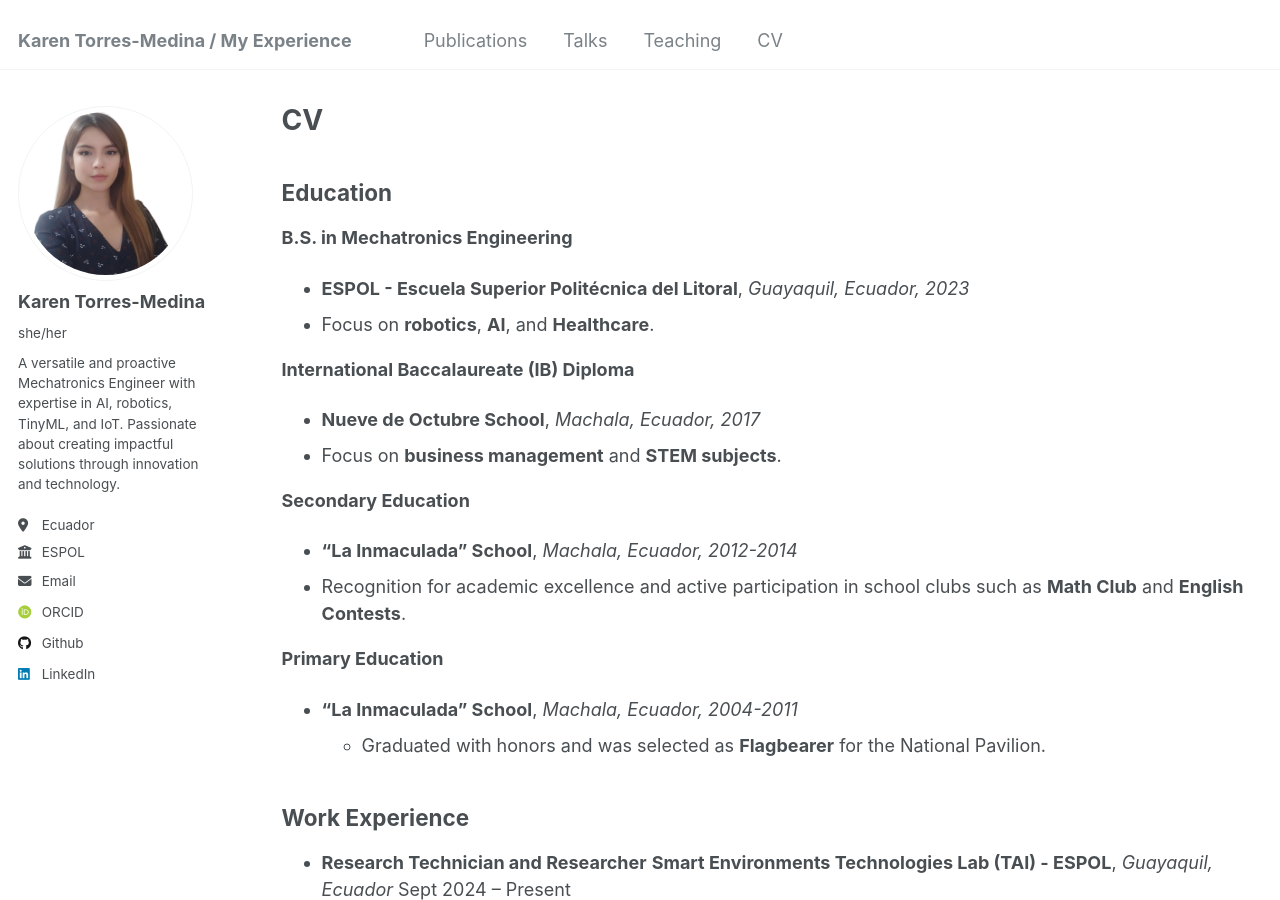
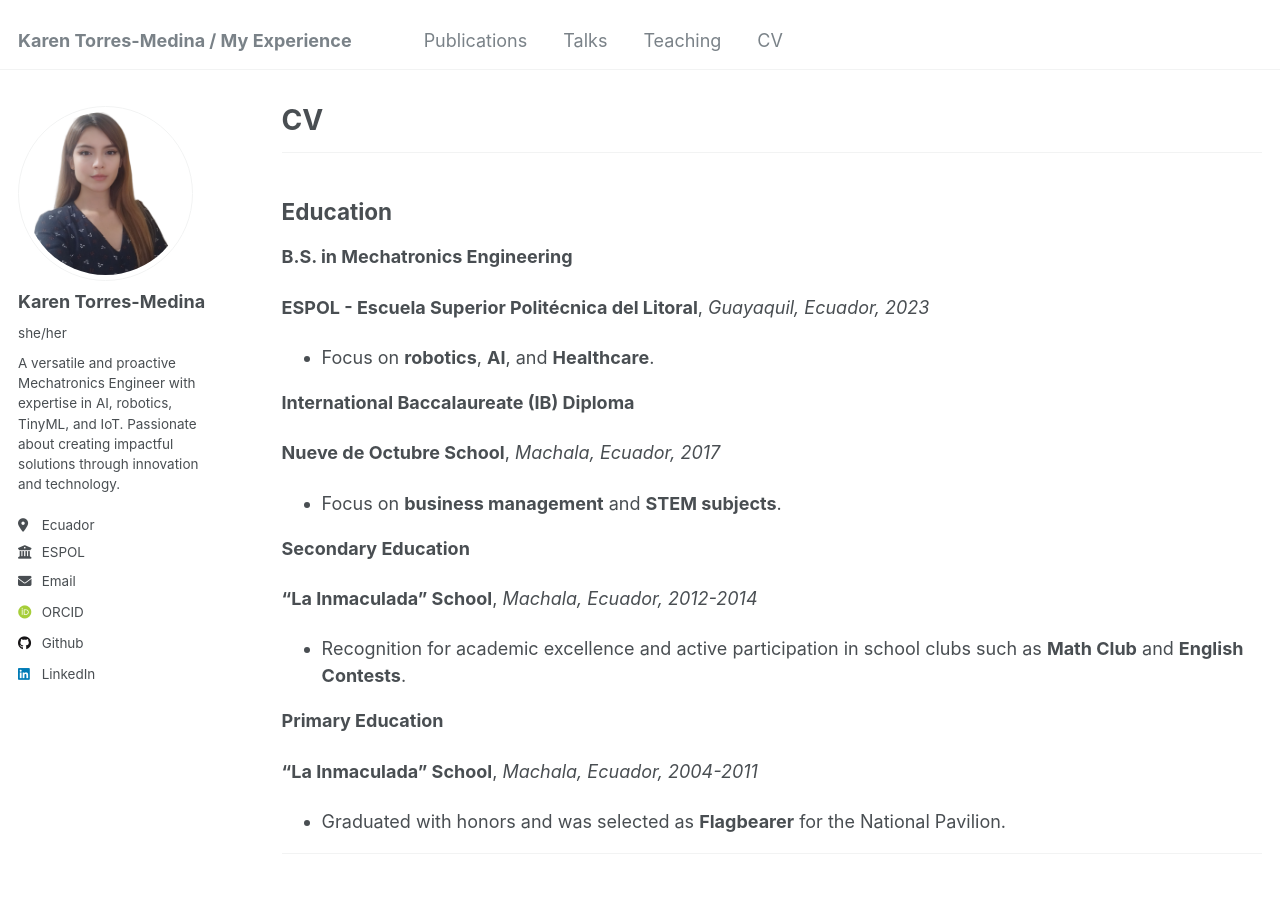
Before and after one commit to kttorres/experience, a Jekyll site: the page built from _pages/cv.md, in a window 1280 px wide and 900 px high. Built offline with Jekyll 4.4.1, drawn with Linux system fonts in a browser that asks for light colours; some web fonts are replaced.

Commit message:
Update cv.md

```diff
--- a/_pages/cv.md
+++ b/_pages/cv.md
@@ -9,28 +9,37 @@ redirect_from:
 
 {% include base_path %}
 
+---
+
 ## Education
 
 **B.S. in Mechatronics Engineering**
-  * **ESPOL - Escuela Superior Politécnica del Litoral**, *Guayaquil, Ecuador, 2023*
+
+**ESPOL - Escuela Superior Politécnica del Litoral**, *Guayaquil, Ecuador, 2023*
   * Focus on **robotics**, **AI**, and **Healthcare**.
 
 **International Baccalaureate (IB) Diploma**
-  * **Nueve de Octubre School**, *Machala, Ecuador, 2017*
+
+**Nueve de Octubre School**, *Machala, Ecuador, 2017*
   * Focus on **business management** and **STEM subjects**.
 
 **Secondary Education**
-  * **“La Inmaculada” School**, *Machala, Ecuador, 2012-2014*
+
+**“La Inmaculada” School**, *Machala, Ecuador, 2012-2014*
   * Recognition for academic excellence and active participation in school clubs such as **Math Club** and **English Contests**.
 
 **Primary Education**
-* **“La Inmaculada” School**, *Machala, Ecuador, 2004-2011*
+
+**“La Inmaculada” School**, *Machala, Ecuador, 2004-2011*
   * Graduated with honors and was selected as **Flagbearer** for the National Pavilion.
+
+---
 
 ## Work Experience
 
 * **Research Technician and Researcher**
-  **Smart Environments Technologies Lab (TAI) - ESPOL**, *Guayaquil, Ecuador*
+
+**Smart Environments Technologies Lab (TAI) - ESPOL**, *Guayaquil, Ecuador*
   Sept 2024 – Present
   * Duties: Develop prototypes and software for research projects focused on **TinyML**, **autonomous systems**, and **robotics**. Supervise prototyping, create datasets, and assist in preparing research proposals.
   * Supervisor: Dr. [Supervisor Name]
@@ -40,6 +49,8 @@ redirect_from:
   Jan 2024 – Aug 2024
   * Duties: Led international engineering projects in **mechatronics** and **AI** to optimize operations across industries, including energy, water management, and automation. Designed robotic systems and implemented **AI** for operational improvements.
   * Supervisor: [Supervisor Name]
+
+---
 
 * **Robotics Teacher**
   **EDUCAR**, *Guayaquil, Ecuador*
@@ -59,6 +70,8 @@ redirect_from:
   * Duties: Assisted in mechatronic design projects, focusing on robotic systems for industrial applications. Supported design and analysis of robotic arms and automated systems.
   * Supervisor: [Supervisor Name]
 
+---
+
 ## Skills
 
 * **Programming Languages**: Python, C++, Java, JavaScript, MATLAB
@@ -73,11 +86,15 @@ redirect_from:
 * **Tools & Software**: Jupyter Notebook, Visual Studio Code, Anaconda, Google Colab, MATLAB, FlexSim
 * **Other**: Power BI, MySQL, SAP, Microsoft Office, Android Studio, Git/GitHub
 
+---
+
 Publications
 ======
   <ul>{% for post in site.publications reversed %}
     {% include archive-single-cv.html %}
   {% endfor %}</ul>
+
+---
 
 Talks
 ======
@@ -85,11 +102,15 @@ Talks
     {% include archive-single-talk-cv.html  %}
   {% endfor %}</ul>
 
+  ---
+
 Teaching
 ======
   <ul>{% for post in site.teaching reversed %}
     {% include archive-single-cv.html %}
   {% endfor %}</ul>
+
+---
 
 Service and leadership
 
@@ -110,13 +131,14 @@ Service and leadership
   * Active member of **Phycom**, a club dedicated to **Physical Computing**. Participated in projects that involved **hardware** and **software integration** for building interactive systems. Developed prototypes combining **electronic circuits** with **physical computing** to create innovative solutions.
 
 * **Community Service - 3D Printing and Prosthesis Design**
+
   *Guayaquil, Ecuador, 2021-2022*
   * Led **community service projects** focused on the **design and 3D printing of prosthetic hands and orthoses** for individuals in need. Worked with local healthcare providers and community organizations to create affordable and functional **3D-printed prosthetics**, providing improved mobility and quality of life for individuals with physical disabilities.
 
  * **Organizer of Educational Outreach Programs**
-   *EDUCAR, Guayaquil, Ecuador, 2020-2023*
+     *EDUCAR, Guayaquil, Ecuador, 2020-2023*
   * Coordinated outreach programs to local high schools to promote **STEM** education. Organized events where  students presented their projects in **robotics**, **AI**, and **IoT** to inspire the next generation of engineers and scientists.
 
 * **Volunteer at Church Community Kitchen**
-  *Machala, Ecuador, 2021-2024*
-  * Volunteered at the **church community kitchen**, helping to prepare and distribute meals to those in need. This role involved working with a team to provide food assistance to underprivileged individuals and families in the local community, reinforcing my commitment to social welfare and community support.
+    *Machala, Ecuador, 2021-2024*
+    * Volunteered at the **church community kitchen**, helping to prepare and distribute meals to those in need. This role involved working with a team to provide food assistance to underprivileged individuals and families in the local community, reinforcing my commitment to social welfare and community support.
```
